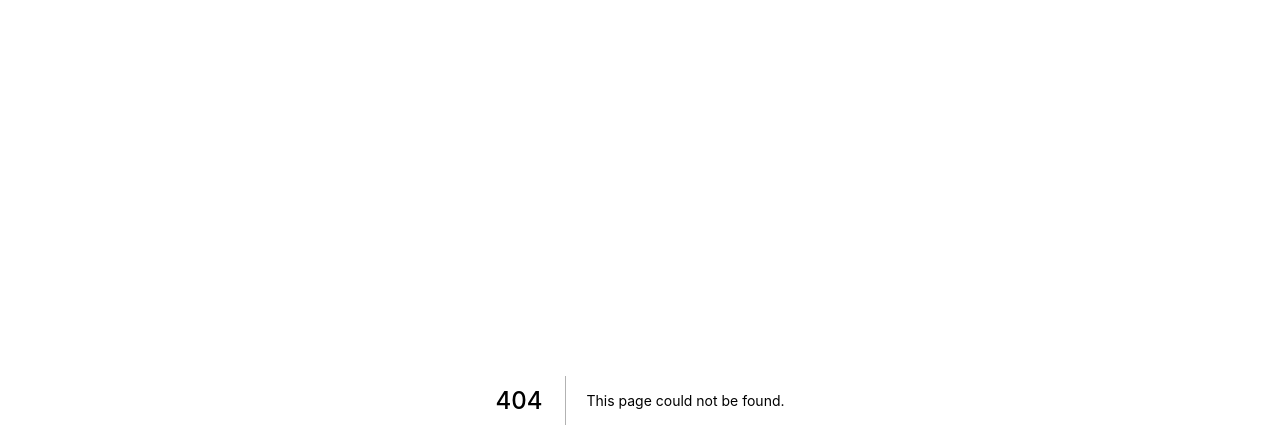
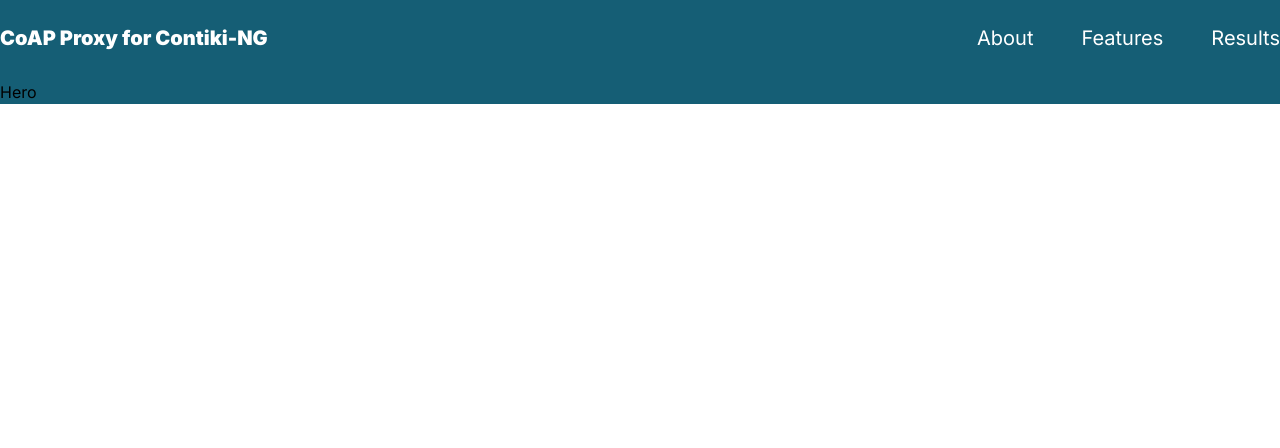
Before and after one commit to ismaelamezcua/ismaelamezcua-com, a Next.js app: page /coap-proxy in a window 1280 px wide. Before the commit this address had no page. Shown: the top 448 px of the page. Built offline with nearby package versions, Linux system fonts and the light colour scheme.

Commit message:
feat(coap-proxy): add navigation bar

```diff
--- /dev/null
+++ b/pages/coap-proxy/index.tsx
@@ -0,0 +1,31 @@
+import { NextPage } from "next";
+import Head from "next/head";
+
+const ProxyHome: NextPage = () => (
+  <>
+    <Head>
+      <title>CoAP Proxy implementation for Contiki-NG and 6LoWPAN</title>
+    </Head>
+
+    <section className="pt-20 bg-cyan-800">
+      <div className="absolute w-full top-0 left-0 bg-transparent">
+        <nav className="container mx-auto py-6">
+          <div className="flex flex-row justify-between text-white text-xl">
+            <p className="font-semibold">CoAP Proxy for Contiki-NG</p>
+            <div className="flex flex-row space-x-12">
+              <p>About</p>
+              <p>Features</p>
+              <p>Results</p>
+            </div>
+          </div>
+        </nav>
+      </div>
+
+      <div className="container mx-auto">
+        Hero
+      </div>
+    </section>
+  </>
+);
+
+export default ProxyHome;
```
